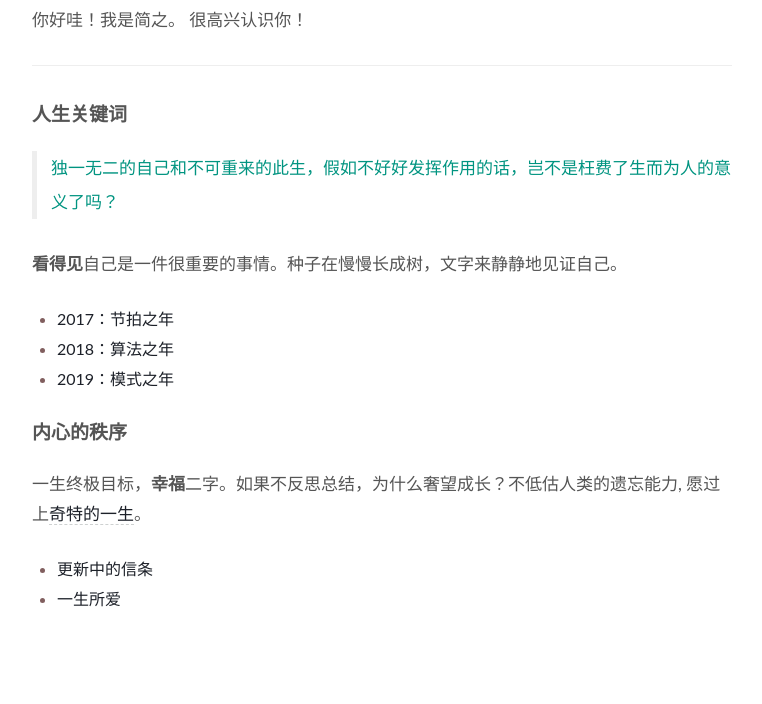
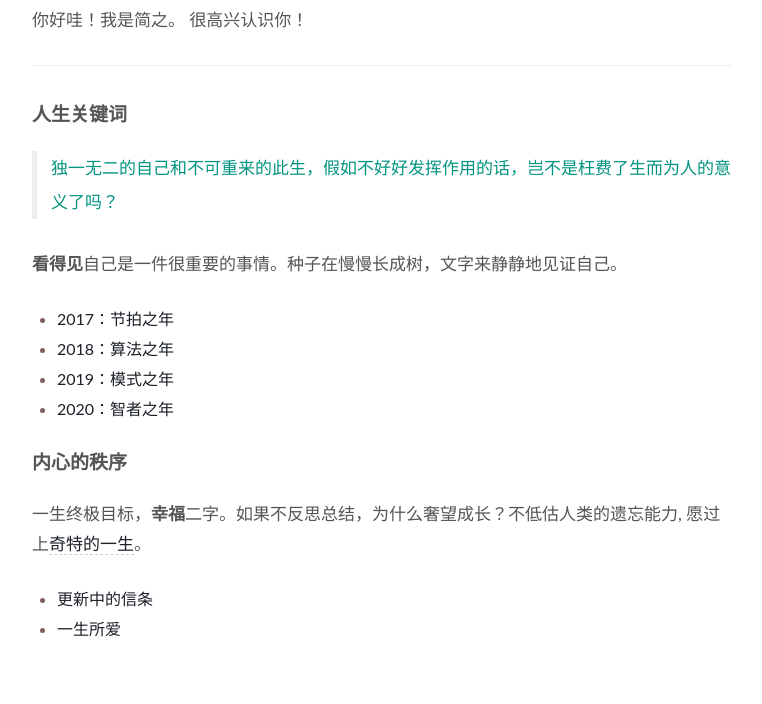
Before and after one commit to WillWang-X/willwang-x.github.io, a Jekyll site: the page built from about.md, in a window 1280 px wide. Shown: the part 500-1204 px from the top of the page, without its empty margins (258-1020 px from the left). Built offline with Jekyll 4.4.1, drawn with Linux system fonts in a browser that asks for light colours; before the commit the page ends 1174 px from its top, so only the background shows below that.

Commit message:
add wise

```diff
--- a/about.md
+++ b/about.md
@@ -20,6 +20,7 @@ permalink: /about/
 * [2017：节拍之年](https://willwang-x.github.io/2018/01/2017-beat)
 * [2018：算法之年](https://willwang-x.github.io/2018/03/2018-algorithms)
 * [2019：模式之年](https://willwang-x.github.io/2019/01/2019-pattern)
+* [2020：智者之年](https://willwang.cc/2020/01/2020-master)
 
 
 ## 内心的秩序
```
